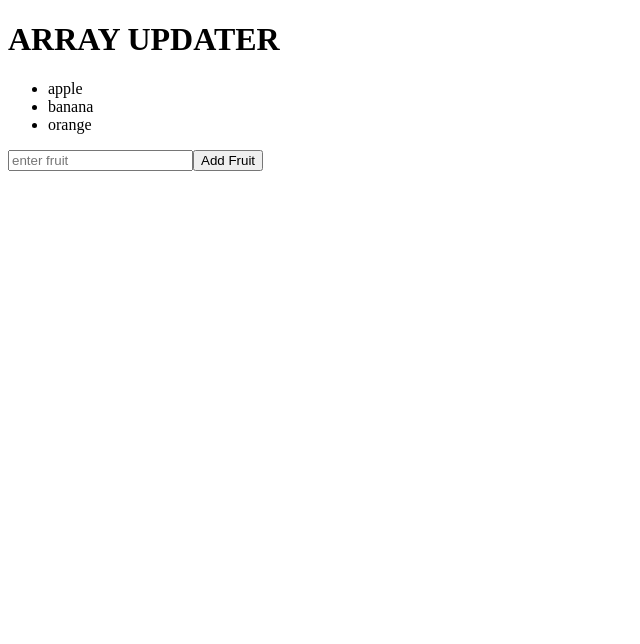
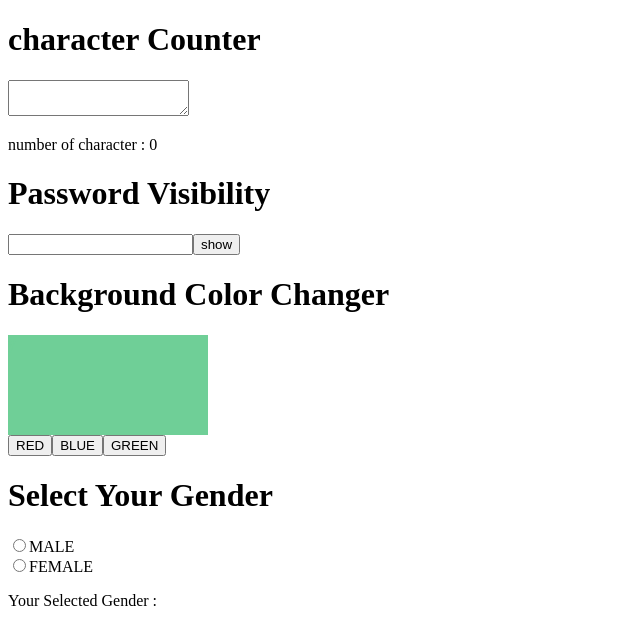
Before and after one commit to mdyasinreza1510/LEARNING_REACT, a React (Vite) app in the folder project1/: page / in a window 1280 px wide. Shown: the top 644 px of the page, without its empty margins (0-640 px from the left). Built offline with nearby package versions, Linux system fonts and the light colour scheme.

Commit message:
practiced a gender selector

```diff
--- a/project1/src/App.jsx
+++ b/project1/src/App.jsx
@@ -212,26 +212,26 @@
 
 //..............................................updating array in state.............................................................
 
-import Arrayupdate from './Mycomponent.jsx'
-function App(){
+// import Arrayupdate from './Mycomponent.jsx'
+// function App(){
 
-     return(
+//      return(
 
-                    <Arrayupdate></Arrayupdate>
+//                     <Arrayupdate></Arrayupdate>
 
 
-               );
+//                );
 
-          }
-          export default App
+//           }
+//           export default App
 
 //...........................................practice................................
 
-// import Practice from './Practice.jsx'
+import Practice from './Practice.jsx'
 
-// function App(){
-//      return(
-//            <Practice></Practice>
-//      );
-// }
-// export default App
+function App(){
+     return(
+           <Practice></Practice>
+     );
+}
+export default App
--- a/project1/src/Mycomponent.jsx
+++ b/project1/src/Mycomponent.jsx
@@ -257,37 +257,40 @@ import React, { useState } from 'react';
 
 //.............................................update array in state....................................................................
 
-function Arrayupdate(){
+// function Arrayupdate(){
 
-    const[foods,setFoods]=useState(["apple", "banana","orange"]);
+//     const[foods,setFoods]=useState(["apple", "banana","orange"]);
 
-const addfruit=() =>{
-    const newfruit=document.getElementById("addfruit").value;
-    document.getElementById("addfruit").value="";
-    setFoods([...foods,newfruit]);
-}
+// const addfruit=() =>{
+//     const newfruit=document.getElementById("addfruit").value;
+//     document.getElementById("addfruit").value="";
+//     setFoods([...foods,newfruit]);
+// }
 
-const removefruit=(index)=>{
-setFoods(foods.filter((_, i)=>i!==index));
-}
+// const removefruit=(index)=>{
+// setFoods(foods.filter((_, i)=>i!==index));
+// }
 
 
 
-    return (
-        <div>
-            <h1>ARRAY UPDATER</h1>
+//     return (
+//         <div>
+//             <h1>ARRAY UPDATER</h1>
 
-            <ul>
-                {/* yaha pe hmne map k zariya food ko track kiya aur ey me index ki value ko add krke print kiya ek ul me */}
-                {foods.map((food, index) =>
-                    <li onClick={()=>removefruit(index)} key={index}>{food}</li>
-                    // aur jab bhi hm koi fun k sath parameter ko pass krenge tb hme arrow ka use krna hai
-                )}
-            </ul>
-            <input id="addfruit" type="text" placeholder='enter fruit' />
-       <button onClick={addfruit}>Add Fruit</button>
-        </div>
-    );
-}
+//             <ul>
+//                 {/* yaha pe hmne map k zariya food ko track kiya aur ey me index ki value ko add krke print kiya ek ul me */}
+//                 {foods.map((food, index) =>
+//                     <li onClick={()=>removefruit(index)} key={index}>{food}</li>
+//                     // aur jab bhi hm koi fun k sath parameter ko pass krenge tb hme arrow ka use krna hai
+//                 )}
+//             </ul>
+//             <input id="addfruit" type="text" placeholder='enter fruit' />
+//        <button onClick={addfruit}>Add Fruit</button>
+//         </div>
+//     );
+// }
 
-export default Arrayupdate;
+// export default Arrayupdate;
+
+
+//
--- a/project1/src/Practice.jsx
+++ b/project1/src/Practice.jsx
@@ -36,6 +36,20 @@ setbgcolor("green")
 
 
 
+
+
+// gender selection
+const[gender,setgender]=useState();
+
+function male(){
+    setgender("MALE");
+}
+
+function female(){
+    setgender("FEMALE");
+}
+
+
     return(
         <>
         <h1>character Counter</h1>
@@ -67,6 +81,19 @@ setbgcolor("green")
       <button onClick={blue}>BLUE</button>
       <button onClick={green}>GREEN</button>
 
+
+
+{/* gender selection */}
+<div>
+    <h1>Select Your Gender</h1>
+    <input type="radio" name="gender" onChange={male}/>MALE
+    <br />
+     <input type="radio"  name="gender" onChange={female}/>FEMALE
+     <br />
+     <p>Your Selected Gender :<b>{gender}</b>
+     </p>
+</div>
+
         </>
 
     );
```
